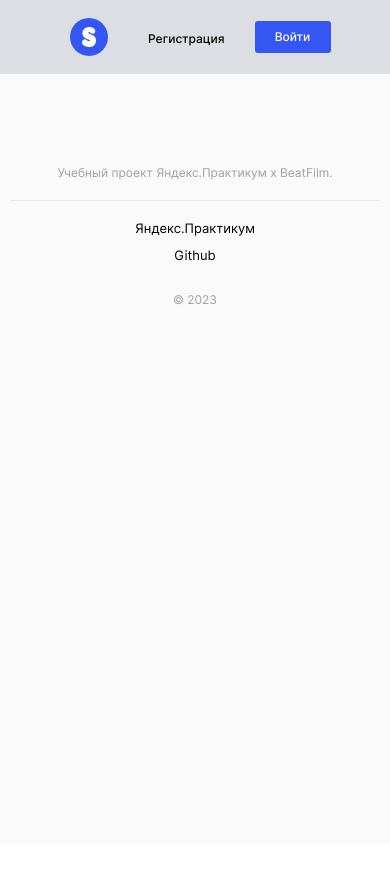
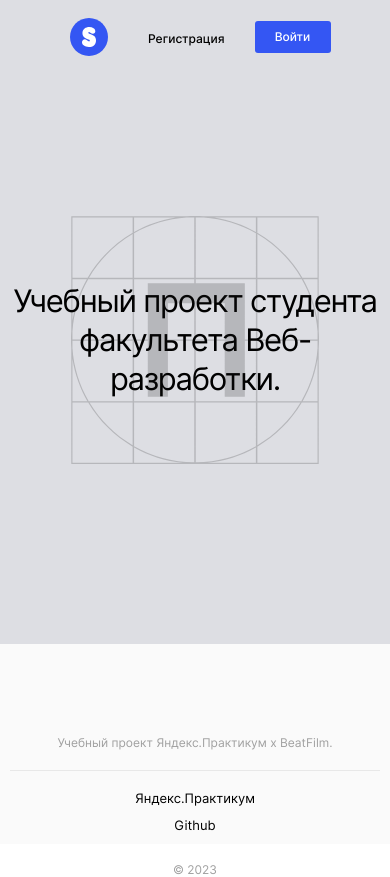
Before and after one commit to k-pros/movies-explorer-frontend, a React (Create React App) app: page / in a window 390 px wide. Before the commit the page ends 844 px from the top, so only its background shows below. Built offline with nearby package versions, Linux system fonts and the light colour scheme.

Commit message:
Сверстать блок Promo

```diff
--- a/src/components/App/App.js
+++ b/src/components/App/App.js
@@ -1,3 +1,6 @@
+import { Route, Routes } from 'react-router-dom';
+import Footer from '../Footer/Footer';
+import Header from '../Header/Header';
 import Main from '../Main/Main';
 import './App.css';
 
@@ -5,7 +8,16 @@ function App() {
   return (
     <div className="page">
       <div className="page__container">
-        <Main />
+        <Header />
+          <main>
+            <Routes>
+              <Route
+                path="/"
+                element={<Main />}
+              />
+            </Routes>
+          </main>
+        <Footer />
       </div>
     </div>
   );
--- a/src/components/Main/Main.js
+++ b/src/components/Main/Main.js
@@ -1,26 +1,21 @@
-import "./Main.css"
+import "./Main.css";
 import React from "react";
-import Header from "../Header/Header";
 import Promo from "../Promo/Promo";
 import AboutProject from "../AboutProject/AboutProject";
 import Techs from "../Techs/Techs";
 import AboutMe from "../AboutMe/AboutMe";
 import Portfolio from "../Portfolio/Portfolio";
-import Footer from "../Footer/Footer";
+import NavTab from "../NavTab/NavTab";
 
 function Main() {
-
   return (
     <>
-      <Header />
-      <main>
-        <Promo />
-        <AboutProject />
-        <Techs />
-        <AboutMe />
-        <Portfolio />
-      </main>
-      <Footer />
+      <Promo />
+      <NavTab />
+      <AboutProject />
+      <Techs />
+      <AboutMe />
+      <Portfolio />
     </>
   );
 }
--- a/src/components/Promo/Promo.css
+++ b/src/components/Promo/Promo.css
@@ -0,0 +1,68 @@
+.promo {
+  background-color: #dddee3;
+  min-height: 524px;
+  display: flex;
+  position: relative;
+}
+
+.promo-img {
+  width: 320px;
+  height: 320px;
+  background-image: url("../../images/promo-img.svg");
+  background-size: cover;
+  position: absolute;
+  margin: 0 auto;
+  top: 82px;
+  left: 0;
+  right: 0;
+  z-index: 1;
+}
+
+.promo__title {
+  max-width: 730px;
+  text-align: center;
+  font-size: 50px;
+  font-weight: 400;
+  line-height: 58px;
+  letter-spacing: -2px;
+  margin: 184px auto 0;
+}
+
+@media screen and (max-width: 800px) {
+  .promo {
+    min-height: 784px;
+  }
+
+  .promo-img {
+    top: 224px;
+  }
+
+  .promo__title{
+    margin-top: 326px;
+  }
+}
+
+@media screen and (max-width: 480px) {
+  .promo {
+    min-height: 570px;
+  }
+
+  .promo-img {
+    width: 248px;
+    height: 248px;
+    top: 142px;
+  }
+
+  .promo__title {
+    font-size: 40px;
+    margin-top: 207px;
+  }
+}
+
+@media screen and (max-width: 400px) {
+  .promo__title {
+    font-size: 31px;
+    line-height: 39px;
+    letter-spacing: -1.24px;
+  }
+}
--- a/src/components/Promo/Promo.js
+++ b/src/components/Promo/Promo.js
@@ -1,10 +1,12 @@
-import NavTab from "../NavTab/NavTab";
 import "./Promo.css";
 
 function Promo() {
 
   return (
-    <NavTab />
+    <section className="promo">
+      <div className="promo-img"></div>
+      <h1 className="promo__title">Учебный проект студента факультета Веб-разработки.</h1>
+    </section>
   );
 }
 
```
Also changed, not shown: src/images/promo-img.svg (added).
